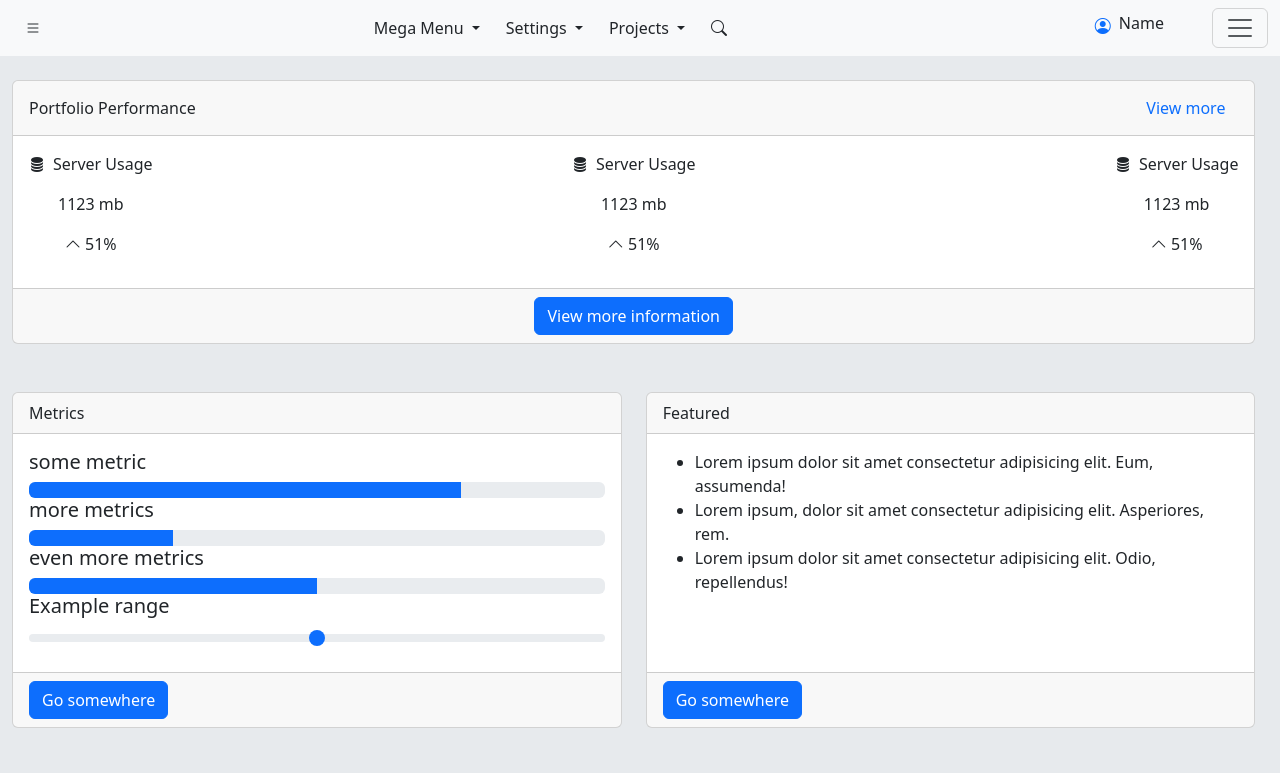
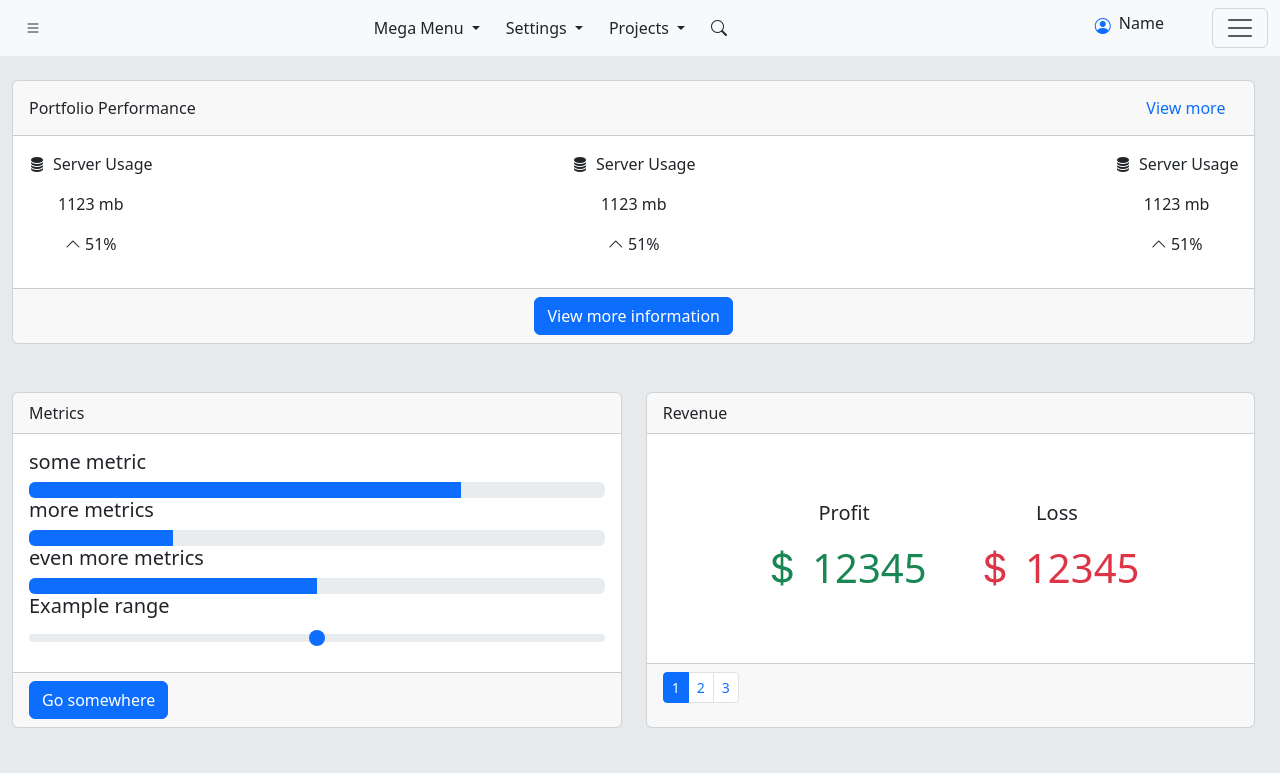
Before and after one commit to Kenref/---ipp-assessment, a website built with Vite: page index.html in a window 1280 px wide. Shown: the top 773 px of the page. Built offline with nearby package versions, Linux system fonts and the light colour scheme.

Commit message:
added revenue content

```diff
--- a/index.html
+++ b/index.html
@@ -25,9 +25,10 @@
       <div class="offcanvas offcanvas-start" data-bs-scroll="true" data-bs-backdrop="false" tabindex="-1"
         id="offcanvasScrolling">
         <div class="offcanvas-header ">
-          <a class="navbar-brand" href="#">Logo</a>
+          <a class="navbar-brand" href="#">Logo Here</a>
           <button type="button" class="btn-close" data-bs-dismiss="offcanvas"></button>
         </div>
+
       </div>
 
       <!-- end left sidebar -->
@@ -156,17 +157,32 @@
         </div>
         <div class="card my-5" style="width: 50%;">
           <div class="card-header">
-            Featured
+            Revenue
           </div>
-          <div class="card-body">
-            <ul>
-              <li class="dot-danger">Lorem ipsum dolor sit amet consectetur adipisicing elit. Eum, assumenda!</li>
-              <li>Lorem ipsum, dolor sit amet consectetur adipisicing elit. Asperiores, rem.</li>
-              <li>Lorem ipsum dolor sit amet consectetur adipisicing elit. Odio, repellendus!</li>
-            </ul>
+          <div class="card-body text-center d-flex gap-5 justify-content-center align-items-center ">
+            <div>
+              <p class="fs-5 ">
+                Profit
+              </p>
+              <h1 class="link-success "><i class="bi bi-currency-dollar "></i> 12345</h1>
+            </div>
+            <div>
+              <p class="fs-5 ">
+                Loss
+              </p>
+              <h1 class="link-danger "><i class="bi bi-currency-dollar"></i> 12345</h1>
+            </div>
           </div>
           <div class="card-footer text-body-secondary">
-            <a href="#" class="btn btn-primary">Go somewhere</a>
+            <nav>
+              <ul class="pagination pagination-sm">
+                <li class="page-item active">
+                  <span class="page-link">1</span>
+                </li>
+                <li class="page-item"><a class="page-link" href="#">2</a></li>
+                <li class="page-item"><a class="page-link" href="#">3</a></li>
+              </ul>
+            </nav>
           </div>
         </div>
       </div>
```
